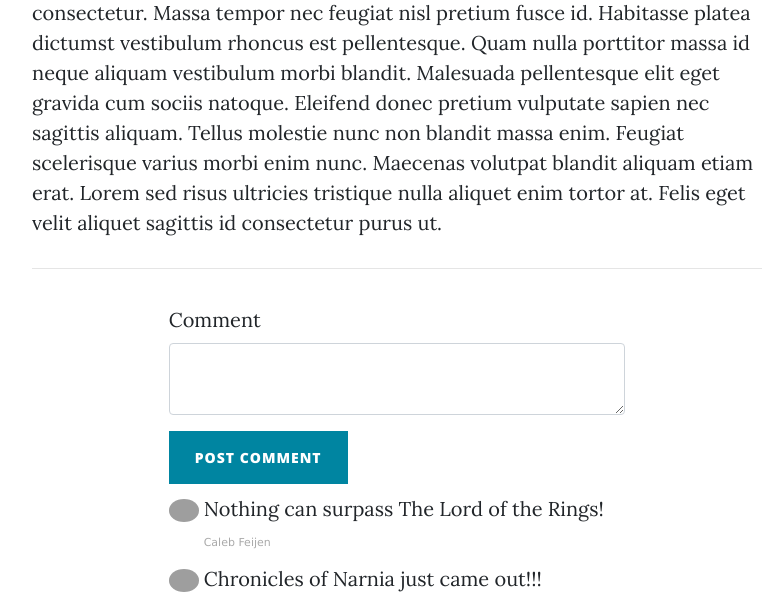
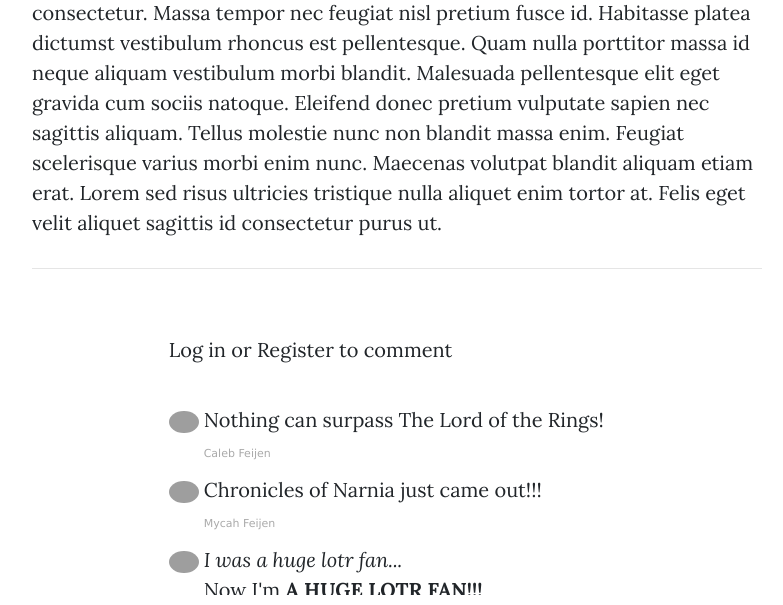
Before and after one commit to ProgramRam/Starting-Files---blog-with-users-start, a Flask app: page /post/1 in a window 1280 px wide. Shown: the part 1213-1818 px from the top of the page, without its empty margins (243-1026 px from the left). Run offline with Flask 2, Linux system fonts and the light colour scheme; data comes from the database, SQL or seed files in the repository; some libraries are stand-ins or nearby versions; grey boxes are pictures that could not be loaded.

Commit message:
Only registered users can now comment

```diff
--- a/templates/post.html
+++ b/templates/post.html
@@ -36,9 +36,13 @@
 
 <!--           Comments Area -->
           <div class="col-lg-8 col-md-10 mx-auto comment">
+            {% if current_user.is_authenticated %}
             {{ ckeditor.load() }}
             {{ ckeditor.config(name='comment') }}
             {{ wtf.quick_form(form, novalidate=True, button_map={"submit": "primary"}) }}
+            {% else %}
+            <p>Log in or Register to comment</p>
+            {% endif %}
             <ul class="commentList">
               {% for comment in post.comments[::-1] %}
               <li>
```
